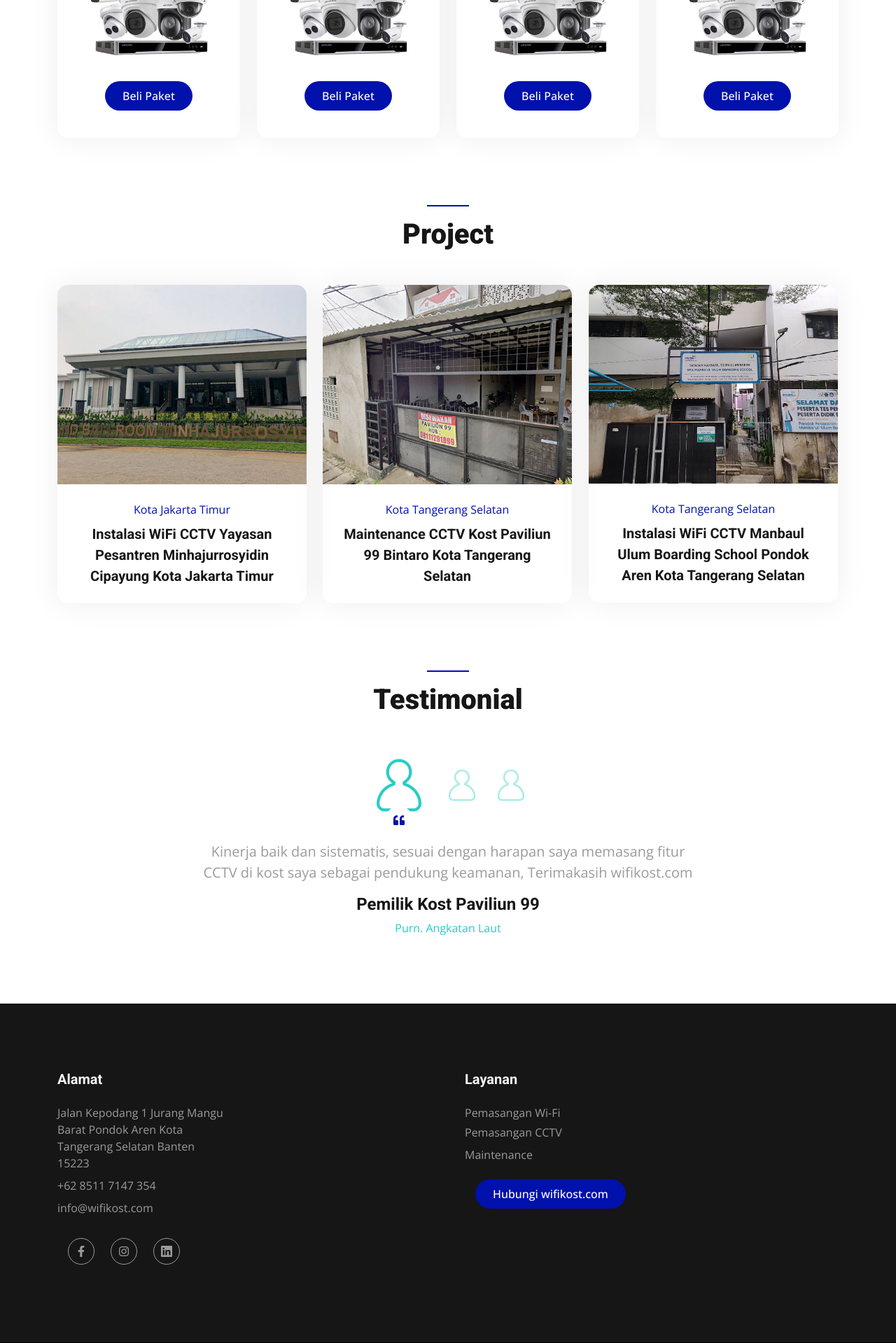
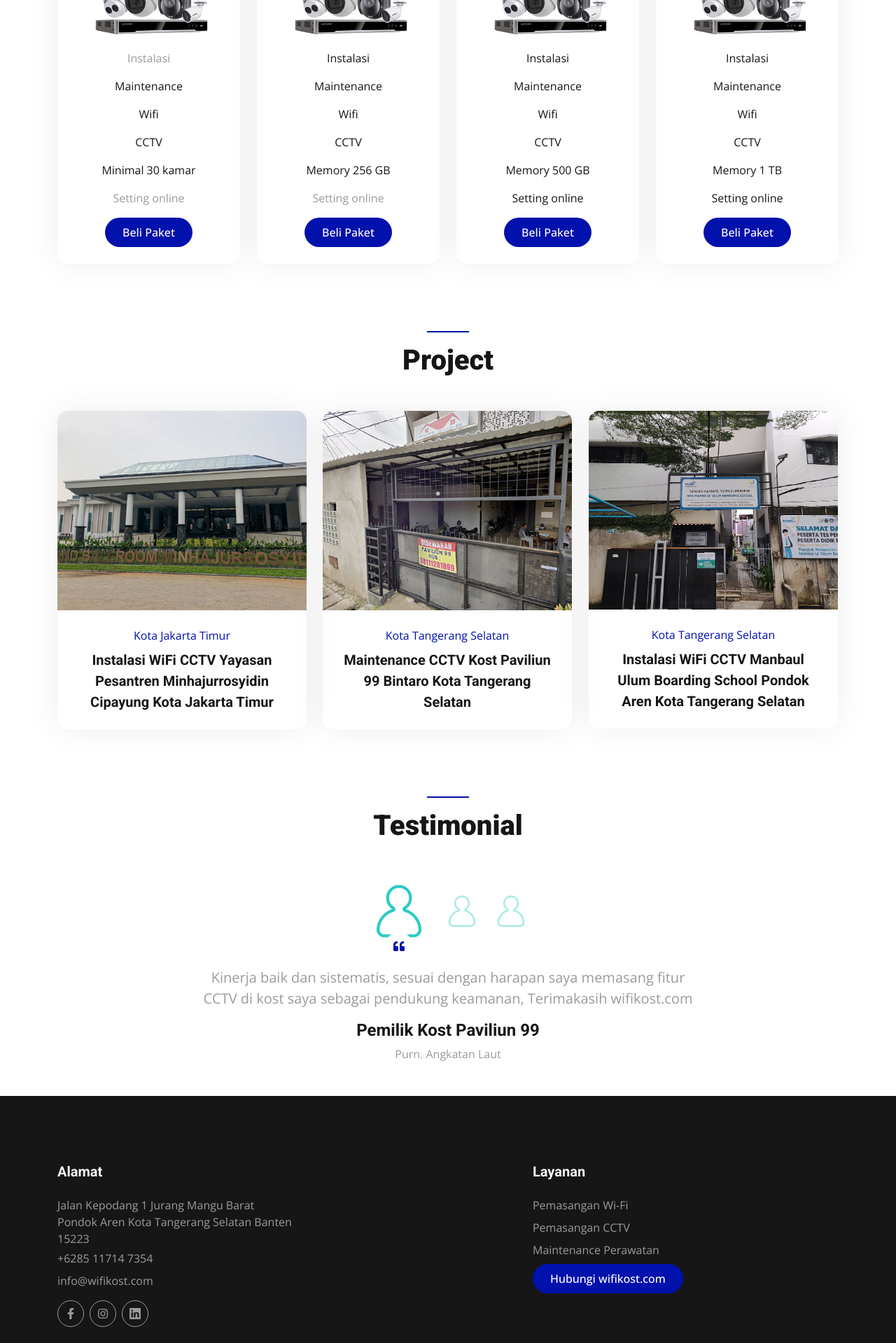
Before and after one commit to yunusmdx/wifikost, a PHP site: page / in a window 1280 px wide. Shown: the part 2200-4119 px from the top of the page at 70% size. Run offline with PHP 8.4, Linux system fonts and the light colour scheme; some libraries are stand-ins or nearby versions.

Commit message:
up index

```diff
--- a/css/style.css
+++ b/css/style.css
@@ -44,7 +44,7 @@
 .btn {
   font-weight: 500;
   transition: 0.5s;
-  margin: 15px;
+  margin: 0px;
 }
 
 .btn.btn-primary {
--- a/index.html
+++ b/index.html
@@ -57,10 +57,15 @@
       <div class="collapse navbar-collapse" id="navbarCollapse">
         <div class="navbar-nav ms-auto py-4 py-lg-0">
           <a href="index.html" class="nav-item nav-link active">Beranda</a>
-          <a href="about.html" class="nav-item nav-link">Tentang</a>
-          <a href="service.html" class="nav-item nav-link">Layanan</a>
+          <a href="tentang.html" class="nav-item nav-link">Tentang</a>
+          <a href="layanan.html" class="nav-item nav-link">Layanan</a>
           <a href="project.html" class="nav-item nav-link">Project</a>
           <a href="contact.html" class="nav-item nav-link">Contact</a>
+        </div>
+<div class="h-100 d-lg-inline-flex align-items-center d-none">
+          <a class="btn btn-square rounded-circle bg-light text-primary me-2" href="https://www.facebook.com/wifikostcom" target="_blank"><i class="fab fa-facebook-f"></i></a>
+          <a class="btn btn-square rounded-circle bg-light text-primary me-2" href="https://www.instagram.com/wifikostcom" target="_blank"><i class="fab fa-instagram"></i></a>
+          <a class="btn btn-square rounded-circle bg-light text-primary me-2" href=""><i class="bi-linkedin"></i></a>
       </div>
       </div>
     </nav>
@@ -171,7 +176,13 @@
             <div class="text-center p-4">
               <h5 class="mb-1">Paket INSTAN</h5>
               <span class="text-primary">IDR 1.500.000,-</span>
-              <img class="img-fluid" src="img/hardware.png" alt="">
+              <img class="img-fluid" src="img/hardware.png" alt="" />
+              <p class="text-thrid">Instalasi</p>
+              <p class="text-dark">Maintenance</p>
+              <p class="text-dark">Wifi</p>
+              <p class="text-dark">CCTV</p>
+              <p class="text-dark">Minimal 30 kamar</p>
+              <p class="text-thrid">Setting online</p>
               <a href="https://wa.me/6285117147354" target="_blank" class="btn btn-primary rounded-pill py-2 px-4">Beli Paket</a>
             </div>
           </div>
@@ -181,8 +192,14 @@
             <!-- <img class="img-fluid w-100" src="img/silver-ijo.jpg" alt="" /> -->
             <div class="text-center p-4">
               <h5 class="mb-1">Paket SILVER</h5>
-              <span class="text-primary">IDR 11.500.000,-</span>
+              <span class="text-primary">IDR 10.000.000,-</span>
               <img class="img-fluid" src="img/hardware.png" alt="" />
+              <p class="text-dark">Instalasi</p>
+              <p class="text-dark">Maintenance</p>
+              <p class="text-dark">Wifi</p>
+              <p class="text-dark">CCTV</p>
+              <p class="text-dark">Memory 256 GB</p>
+              <p class="text-thrid">Setting online</p>
               <a href="https://wa.me/6285117147354" target="_blank" class="btn btn-primary rounded-pill py-2 px-4">Beli Paket</a>
             </div>
           </div>
@@ -192,8 +209,14 @@
             <!-- <img class="img-fluid w-0" src="img/gold-ijo.jpg" alt="" /> -->
             <div class="text-center p-4">
               <h5 class="mb-1">Paket GOLD</h5>
-              <span class="text-primary">IDR 15.500.000,-</span>
+              <span class="text-primary">IDR 15.000.000,-</span>
               <img class="img-fluid" src="img/hardware.png" alt="" />
+              <p class="text-dark">Instalasi</p>
+              <p class="text-dark">Maintenance</p>
+              <p class="text-dark">Wifi</p>
+              <p class="text-dark">CCTV</p>
+              <p class="text-dark">Memory 500 GB</p>
+              <p class="text-dark">Setting online</p>
               <a href="https://wa.me/6285117147354" target="_blank" class="btn btn-primary rounded-pill py-2 px-4">Beli Paket</a>
             </div>
           </div>
@@ -203,8 +226,14 @@
             <!-- <img class="img-fluid w-0" src="img/platinum-ijo.jpg" alt="" /> -->
             <div class="text-center p-4">
               <h5 class="mb-1">Paket PLATINUM</h5>
-              <span class="text-primary">IDR 22.500.000,-</span>
+              <span class="text-primary">IDR 20.000.000,-</span>
               <img class="img-fluid" src="img/hardware.png" alt="" />
+              <p class="text-dark">Instalasi</p>
+              <p class="text-dark">Maintenance</p>
+              <p class="text-dark">Wifi</p>
+              <p class="text-dark">CCTV</p>
+              <p class="text-dark">Memory 1 TB</p>
+              <p class="text-dark">Setting online</p>
               <a href="https://wa.me/6285117147354" target="_blank" class="btn btn-primary rounded-pill py-2 px-4">Beli Paket</a>
             </div>
           </div>
@@ -270,7 +299,7 @@
               Kinerja baik dan sistematis, sesuai dengan harapan saya memasang fitur CCTV di kost saya sebagai pendukung keamanan, Terimakasih wifikost.com
             </p>
             <h4>Pemilik Kost Paviliun 99</h4>
-            <span class="text-kedua">Purn. Angkatan Laut</span>
+            <span class="text-secondary">Purn. Angkatan Laut</span>
           </div>
           <div
             class="testimonial-item text-center"
@@ -280,7 +309,7 @@
               Pemasangan dan perawatan yang dilakukan wifikost.com dengan harga terjangkau dan pelayanan yang baik.
             </p>
             <h4>Manbaul Ulum Boarding School</h4>
-            <span class="text-kedua">Kepala Sekolah</span>
+            <span class="text-secondary">Kepala Sekolah</span>
           </div>
           <div
             class="testimonial-item text-center"
@@ -290,36 +319,37 @@
               Terima kasih wifikost.com untuk pemasangan dan maintenance WiFi dan CCTV di Pondok Pesantren Minhajurrosyidin.
             </p>
             <h4>Pondok Pesantren Minhajurrosyidin</h4>
-            <span class="text-kedua">Ketua Yayasan Pondok Pesantren</span>
+            <span class="text-secondary">Ketua Yayasan Pondok Pesantren</span>
           </div>
         </div>
       </div>
     </div>
     <!-- Testimonial End -->
 
+
     <!-- Footer Start -->
-    <div class="container-fluid bg-dark text-secondary footer mt-5 py-5 wow fadeIn" data-wow-delay="0.1s">
+<div class="container-fluid bg-dark text-secondary footer py-5 wow fadeIn" data-wow-delay="0.1s">
   <div class="container py-5">
       <div class="row g-5">
-                <div class="col-lg-3 col-md-6">
+          <div class="col-lg-4">
               <h5 class="text-light mb-4">Alamat</h5>
-                    <p class="mb-2">Jalan Kepodang 1 Jurang Mangu Barat Pondok Aren Kota Tangerang Selatan Banten 15223</p>
-                    <p class="mb-2"></i>+62 8511 7147 354</p>
+              <p class="mb-1">Jalan Kepodang 1 Jurang Mangu Barat Pondok Aren Kota Tangerang Selatan Banten 15223</p>
+              <p class="mb-2"></i>+6285 11714 7354</p>
               <p class="mb-2"></i>info@wifikost.com</p>
               <div class="d-flex pt-2">
-                        <a class="btn btn-square btn-outline-secondary rounded-circle me-2" href="https://www.facebook.com/wifikostcom"><i class="fab fa-facebook-f"></i></a>
-                        <a class="btn btn-square btn-outline-secondary rounded-circle me-2" href="https://www.instagram.com/wifikostcom/"><i class="fab fa-instagram"></i></a>
+                  <a class="btn btn-square btn-outline-secondary rounded-circle me-2" href="https://www.facebook.com/wifikostcom" target="_blank"><i class="fab fa-facebook-f"></i></a>
+                  <a class="btn btn-square btn-outline-secondary rounded-circle me-2" href="https://www.instagram.com/wifikostcom" target="_blank"><i class="fab fa-instagram"></i></a>
                   <a class="btn btn-square btn-outline-secondary rounded-circle me-2" href="#"><i class="bi-linkedin"></i></a>
               </div>
           </div>
           <div class="col-lg-3 col-md-6">
           </div>
-                <div class="col-lg-4 col-md-6">
+          <div class="col-lg-3 col-md-6">
               <h5 class="text-light mb-4">Layanan</h5>
-                    <p class="mb-1">Pemasangan Wi-Fi</p>
+              <p class="mb-2">Pemasangan Wi-Fi</p>
               <p class="mb-2">Pemasangan CCTV</p>
-                    <p class="mb-2">Maintenance</p>
-                    <a href="https://wa.me/6285117147354" target="_blank" class="btn btn-primary rounded-pill py-md-2 px-md-4 me-3 animated slideInLeft">Hubungi wifikost.com</a>
+              <p class="mb-2">Maintenance Perawatan</p>
+              <a href="https://wa.me/6285117147354" target="_blank" class="btn btn-primary rounded-pill py-2 px-4">Hubungi wifikost.com</a>
           </div>
       </div>
   </div>
```
Lines whose indentation alone changed are shown as unchanged.
